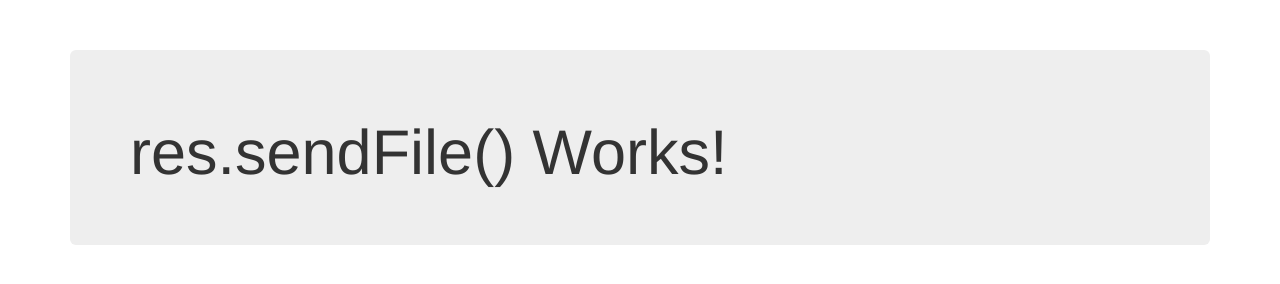
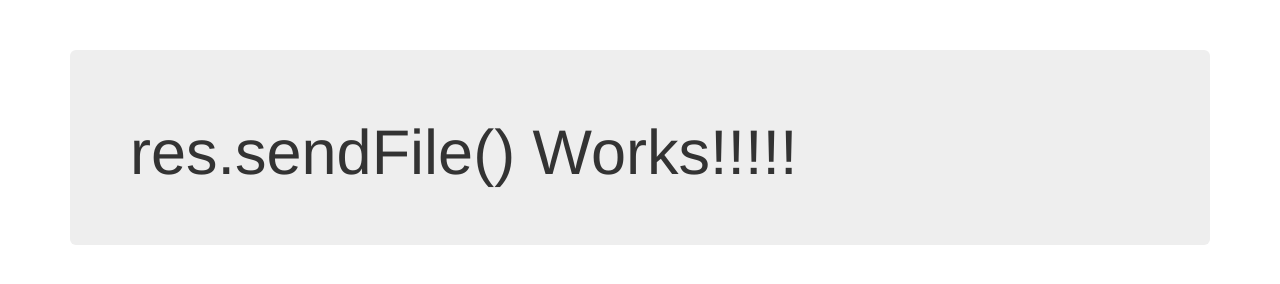
Before and after one commit to salindar/nodedocker, a website: page index.html in a window 1280 px wide. Drawn offline with nearby package versions, Linux system fonts and the light colour scheme.

Commit message:
files modified

```diff
--- a/index.html
+++ b/index.html
@@ -13,7 +13,7 @@
 
     <div class="container">
         <div class="jumbotron">
-            <h1>res.sendFile() Works!</h1>
+            <h1>res.sendFile() Works!!!!!</h1>
         </div>
     </div>
 
```
